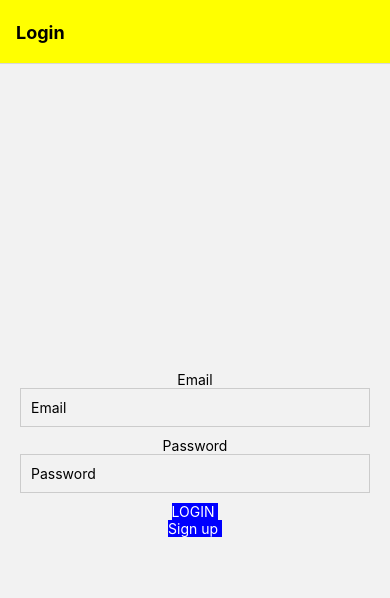
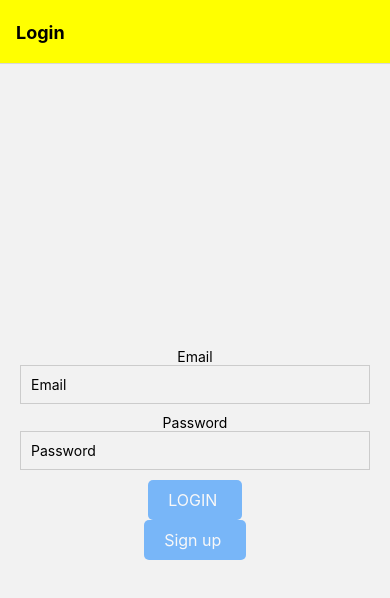
Before and after one commit to paramdesai321/COMP-380-Project, a React Native app: screen /Login in a window 390 px wide. Shown: the top 598 px of the page. Built offline with nearby package versions, Linux system fonts and the light colour scheme.

Commit message:
styling buttons

```diff
--- a/components/Login.js
+++ b/components/Login.js
@@ -33,6 +33,9 @@ const Login=()=>{
       navigation.navigate('SignUp');
      }
 
+     const buttonOpacity =  password && email ? 1 : 0.5;
+
+
 
     return(
         <View style={styles.container}>
@@ -53,16 +56,18 @@ const Login=()=>{
             />
         <TouchableOpacity
       //  onPress = {onPressLogin}
-        style={styles.loginbtn} onPress={handleLogin}>
+      onPress={handleLogin}
+      style={[styles.button, { opacity: buttonOpacity }]}>
 
-        <Text style={styles.loginbtn}>LOGIN </Text>
+        <Text style={styles.buttonText}>LOGIN </Text>
         </TouchableOpacity>
         <TouchableOpacity
       //  onPress = {onPressLogin}
-        style={styles.loginbtn} onPress={handleSignUp}>
+        onPress={handleSignUp}
+        style={[styles.button, { opacity: buttonOpacity }]}>
 
 
-        <Text style={styles.loginbtn}>Sign up </Text>
+        <Text style={styles.buttonText}>Sign up </Text>
         </TouchableOpacity>
 
           </View>
@@ -88,7 +93,18 @@ const Login=()=>{
           loginbtn:{
                 backgroundColor:'blue',
                   color:'white',
-          }
+          },
+          button: {
+            backgroundColor: '#007bff',
+            paddingVertical: 10,
+            paddingHorizontal: 20,
+            borderRadius: 5,
+          },
+          buttonText: {
+            color: '#fff',
+            fontSize: 16,
+            textAlign: 'center',
+          },
        });
 
 
```
